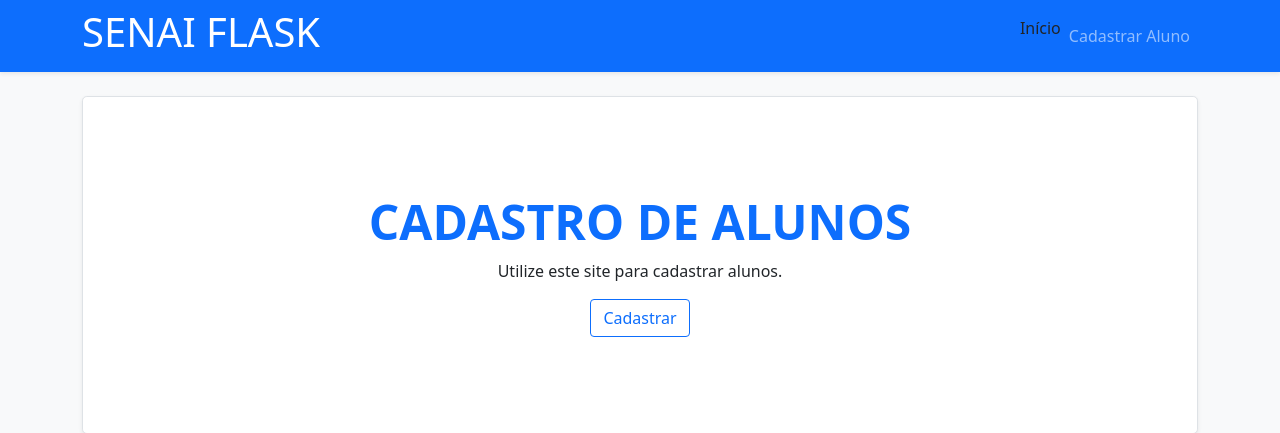
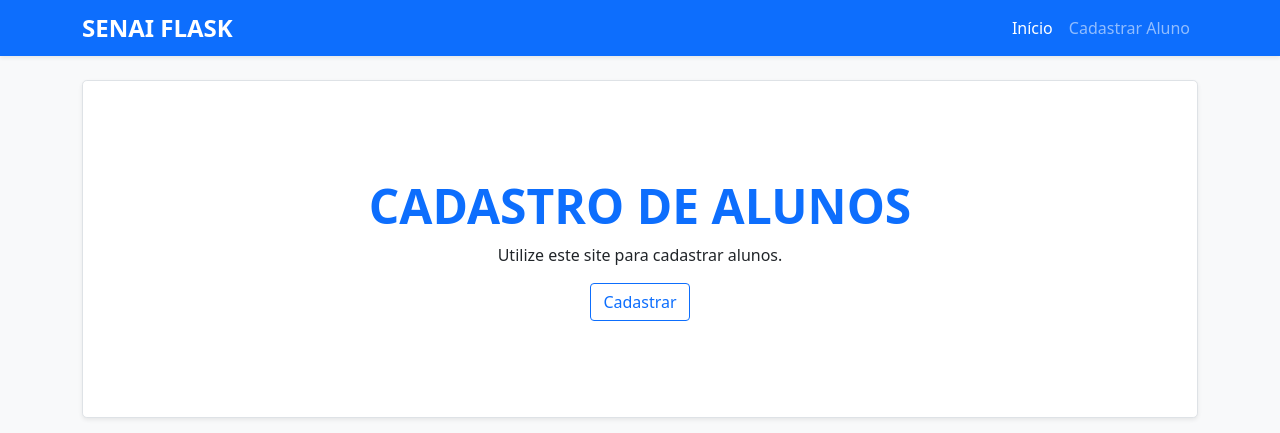
Before and after one commit to rmoretticassamassimo-wq/python_flask, a Flask app: page / in a window 1280 px wide. Shown: the top 433 px of the page. Run offline with Flask 3, Linux system fonts and the light colour scheme.

Commit message:
Menu sanduiche com templates

```diff
--- a/templates/base.html
+++ b/templates/base.html
@@ -4,16 +4,30 @@
     <meta charset="UTF-8">
     <meta name="viewport" content="width=device-width, initial-scale=1.0">
     <title>{% block title %}Sistema SENAI{% endblock %}</title>
+
     <link href="https://cdn.jsdelivr.net/npm/bootstrap@5.0.2/dist/css/bootstrap.min.css" rel="stylesheet">
 </head>
 <body class="bg-light">
 
     <nav class="navbar navbar-expand-lg navbar-dark bg-primary shadow-sm mb-4">
         <div class="container">
-            <h1 style ="color: white">SENAI FLASK</h1>
-            <div class="navbar-nav">
-                <p>Início</p>
-                <a class="nav-link" href="/cadastro">Cadastrar Aluno</a>
+            <a class="navbar-brand" href="/">
+                <h1 style="color: white; margin: 0; font-size: 1.5rem; font-weight: bold;">SENAI FLASK</h1>
+            </a>
+
+            <button class="navbar-toggler" type="button" data-bs-toggle="collapse" data-bs-target="#navbarNavDropdown" aria-controls="navbarNavDropdown" aria-expanded="false" aria-label="Toggle navigation">
+                <span class="navbar-toggler-icon"></span>
+            </button>
+
+            <div class="collapse navbar-collapse" id="navbarNavDropdown">
+                <ul class="navbar-nav ms-auto">
+                    <li class="nav-item">
+                        <a class="nav-link active" href="/">Início</a>
+                    </li>
+                    <li class="nav-item">
+                        <a class="nav-link" href="/cadastro">Cadastrar Aluno</a>
+                    </li>
+                </ul>
             </div>
         </div>
     </nav>
```
